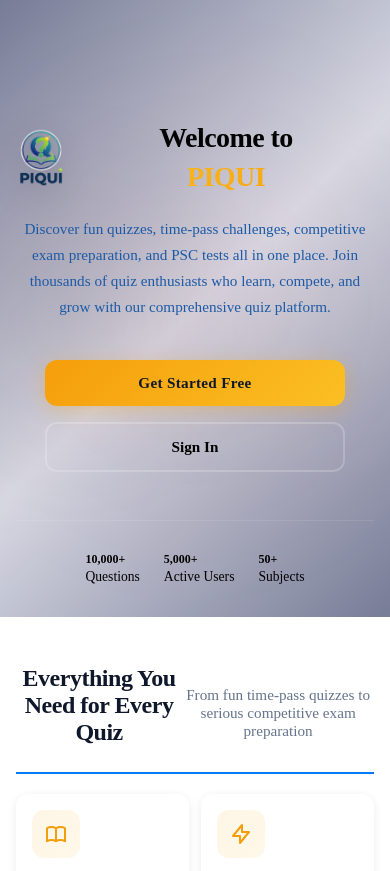
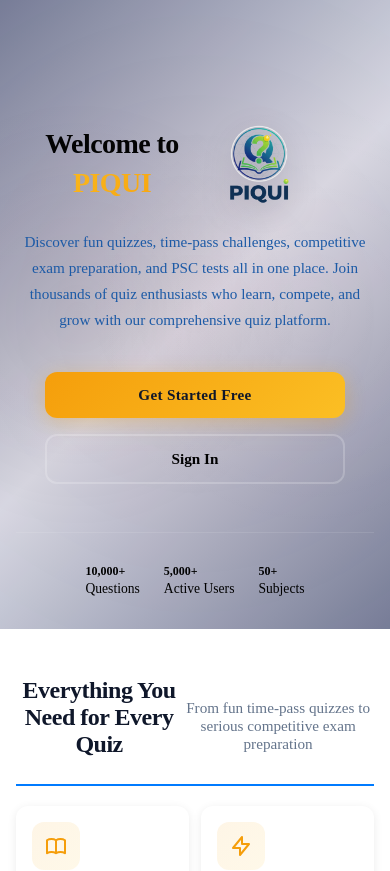
Before and after one commit to Ameer8055/PIQUI, a React (Vite) app in the folder fronted/: page / in a window 390 px wide. Shown: the top 871 px of the page. Built offline with nearby package versions, Linux system fonts and the light colour scheme; no server answers.

Commit message:
some css changes

```diff
--- a/fronted/src/pages/LandingPage.css
+++ b/fronted/src/pages/LandingPage.css
@@ -678,14 +678,17 @@
   }
 
   .hero-title-wrapper {
-    justify-content: center;
-    gap: 0.75rem;
+   display: flex;
+  justify-content: space-between;
+  align-items: center;
   }
 
-  .hero-title-icon {
-    display: block; /* Show icon on mobile */
-    width: clamp(50px, 10vw, 70px);
-  }
+ .hero-title-icon {
+  display: block;
+  width: clamp(70px, 10vw, 70px);
+  order: 2; /* Moves it to the right */
+  margin-right: 80px;
+}
 
   .hero-title {
     font-size: clamp(1.75rem, 5vw, 2.5rem);
```
